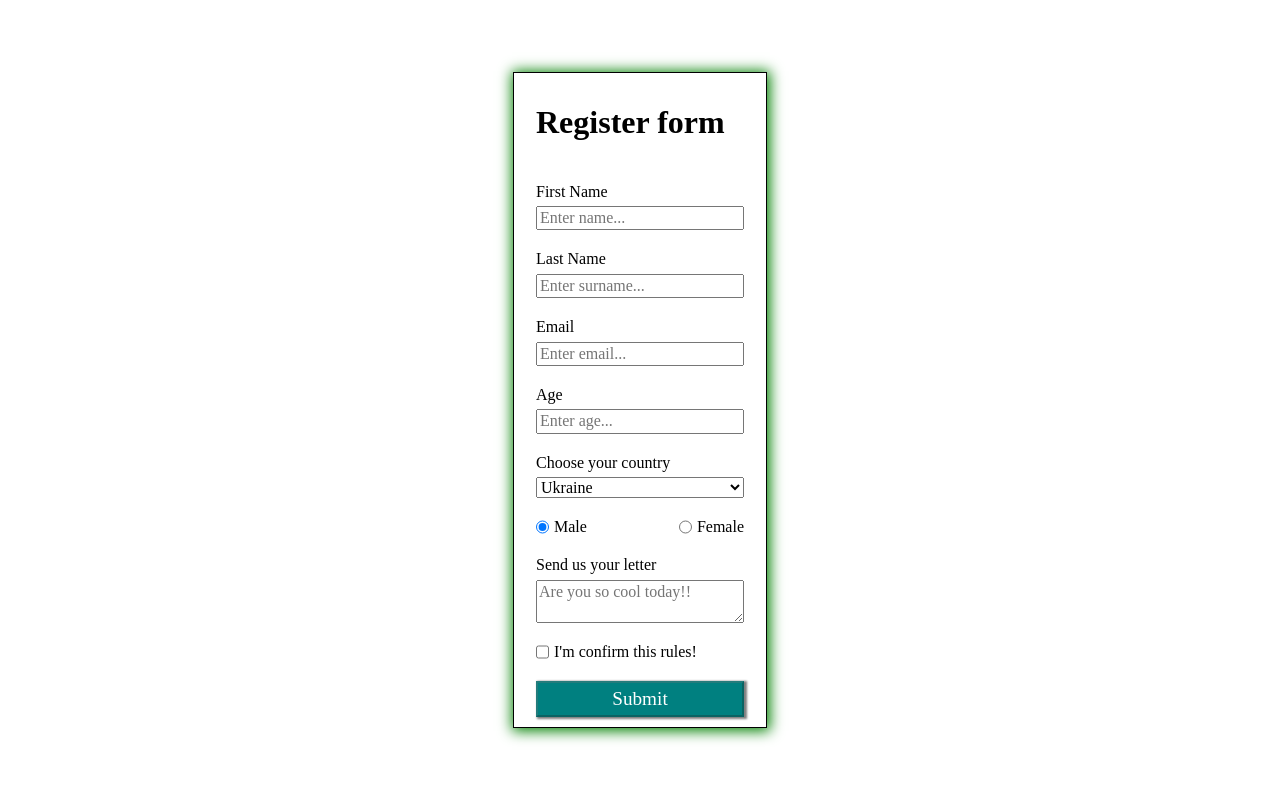
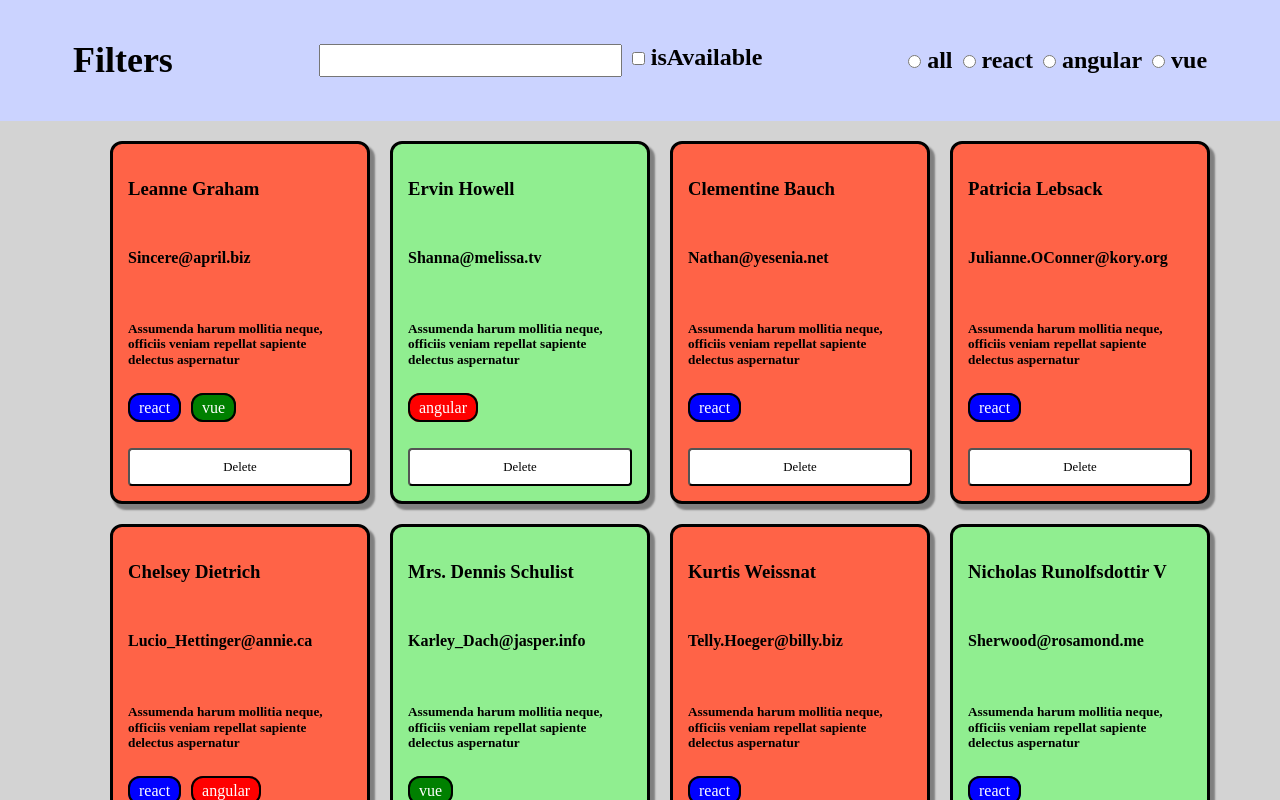
Before and after one commit to irapanch/React-Example, a React (Create React App) app: page / in a window 1280 px wide. Shown: the top 800 px of the page. Built offline with nearby package versions, Linux system fonts and the light colour scheme.

Commit message:
employee init

```diff
--- a/src/App.js
+++ b/src/App.js
@@ -1,18 +1,16 @@
 import React from "react";
 // import { Counter } from "./components/Counter/Counter.jsx";
 // import { FlexContainer } from "./components/Counter/Counter.styled";
-import RegisterForm from "./components/RegisterForm/RegisterForm";
-import { StyledFlex } from "./styledComponents/StyledFlex";
-
+// import RegisterForm from "./components/RegisterForm/RegisterForm";
+// import { StyledFlex } from "./styledComponents/StyledFlex";
+import { Employee } from "./components/Employees/Employee";
 // import { ColorPicker } from "./components/ColorPicker/ColorPicker";
 // import { TodoList } from "./components/TodoList/TodoList";
 
 const App = () => {
   return (
     <>
-      <StyledFlex $center>
-        <RegisterForm />
-      </StyledFlex>
+      <Employee />
     </>
   );
 };
--- /dev/null
+++ b/src/components/Employees/Employee.jsx
@@ -0,0 +1,32 @@
+import React, { Component } from "react";
+import { styled } from "styled-components";
+import EmployeeList from "./EmployeeList";
+import { EmployeesFilter } from "./EmployeesFilter";
+import userData from "./../../assets/users.json";
+
+export class Employee extends Component {
+  state = {
+    users: userData,
+  };
+  handleDeleteUser = (id) => {
+    // const newUsers = this.state.users.filter((user) => user.id !== id);
+    // this.setState({ users: newUsers });
+
+    this.setState((prev) => ({
+      users: prev.users.filter((user) => user.id !== id),
+    }));
+  };
+  render() {
+    const { users } = this.state;
+    return (
+      <Wrapper>
+        <EmployeesFilter />
+        <EmployeeList users={users} onDeleteUser={this.handleDeleteUser} />
+      </Wrapper>
+    );
+  }
+}
+
+const Wrapper = styled.div`
+  background-color: lightgray;
+`;
--- /dev/null
+++ b/src/components/Employees/EmployeeCard.jsx
@@ -0,0 +1,73 @@
+import React from "react";
+
+import styled from "styled-components";
+import { StyledButton } from "../Counter/Counter.styled";
+
+export const EmployeeCard = ({
+  isOpenToWork,
+  id,
+  name,
+  email,
+  bio,
+  skills,
+  onDeleteUser,
+}) => {
+  return (
+    <UserCard $openToWork={isOpenToWork}>
+      <h3>{name}</h3>
+      <h4>{email}</h4>
+      <h5>{bio}</h5>
+      <SkillList>
+        {skills.map((skill) => (
+          <Skill $skill={skill} key={skill}>
+            {skill}
+          </Skill>
+        ))}
+      </SkillList>
+      <StyledButton
+        onClick={() => onDeleteUser(id)}
+        $border="2px"
+        $size=".8rem"
+      >
+        Delete
+      </StyledButton>
+    </UserCard>
+  );
+};
+
+const UserCard = styled.li`
+  display: flex;
+  gap: 10px;
+  flex-direction: column;
+  border: 3px solid;
+  border-radius: 12px;
+  padding: 15px;
+  background-color: ${(props) => (props.$openToWork ? "lightgreen" : "tomato")};
+  box-shadow: 4px 5px 2px 1px gray;
+`;
+const SkillList = styled.ul`
+  margin-bottom: 20px;
+  padding: 0;
+`;
+
+const Skill = styled.li`
+  border: 2px solid black;
+
+  border-radius: 12px;
+  padding: 4px 9px;
+  display: inline;
+  color: white;
+  margin-right: 10px;
+  background-color: ${({ $skill }) => {
+    switch ($skill) {
+      case "react":
+        return "blue";
+      case "vue":
+        return "green";
+      case "angular":
+        return "red";
+      default:
+        return "white";
+    }
+  }};
+`;
--- /dev/null
+++ b/src/components/Employees/EmployeeList.jsx
@@ -0,0 +1,23 @@
+import styled from "styled-components";
+import { EmployeeCard } from "./EmployeeCard";
+
+const EmployeeList = ({ users = [], onDeleteUser }) => {
+  if (!users.length) {
+    return <h1>Немає юзерів для роботи</h1>;
+  }
+  return (
+    <UserList>
+      {users.map((user) => (
+        <EmployeeCard key={user.id} {...user} onDeleteUser={onDeleteUser} />
+      ))}
+    </UserList>
+  );
+};
+
+export default EmployeeList;
+const UserList = styled.ul`
+  justify-content: center;
+  gap: 20px;
+  display: grid;
+  grid-template-columns: repeat(auto-fit, minmax(250px, 260px));
+`;
--- /dev/null
+++ b/src/components/Employees/EmployeesFilter.jsx
@@ -0,0 +1,57 @@
+import React from "react";
+import styled from "styled-components";
+import { Flex } from "../../styles/GlobalStyles";
+
+const skilsList = ["all", "react", "angular", "vue"];
+
+export const EmployeesFilter = () => {
+  return (
+    <Filters>
+      <h2>Filters</h2>
+
+      <Flex $height="100px" $items="center">
+        <input
+          type="text"
+          //   value={filterStr}
+          //   onChange={(e) => setFilter(e.target.value)}
+        />
+
+        <label htmlFor="isAvailable">
+          <input
+            // onChange={toggleIsAvailable}
+            // checked={isAvailable}
+            type="checkbox"
+            id="isAvailable"
+          />
+          <span> isAvailable</span>
+        </label>
+      </Flex>
+      <Flex $height="100px" $items="center">
+        {skilsList.map((radioButtonName) => (
+          <label key={radioButtonName}>
+            <input
+              name="radioButtonName"
+              type="radio"
+              //   onChange={() => setActiveSkill(radioButtonName)}
+              //   checked={activeSkill === radioButtonName}
+              value={radioButtonName}
+            />
+            <span> {radioButtonName}</span>
+          </label>
+        ))}
+      </Flex>
+    </Filters>
+  );
+};
+
+const Filters = styled.div`
+  display: flex;
+  flex-wrap: wrap;
+  justify-content: space-around;
+  align-items: center;
+  background-color: #cbd3ff;
+  font-weight: bold;
+  font-size: 1.5rem;
+  padding: 10px 0;
+  margin-bottom: 20px;
+`;
```
